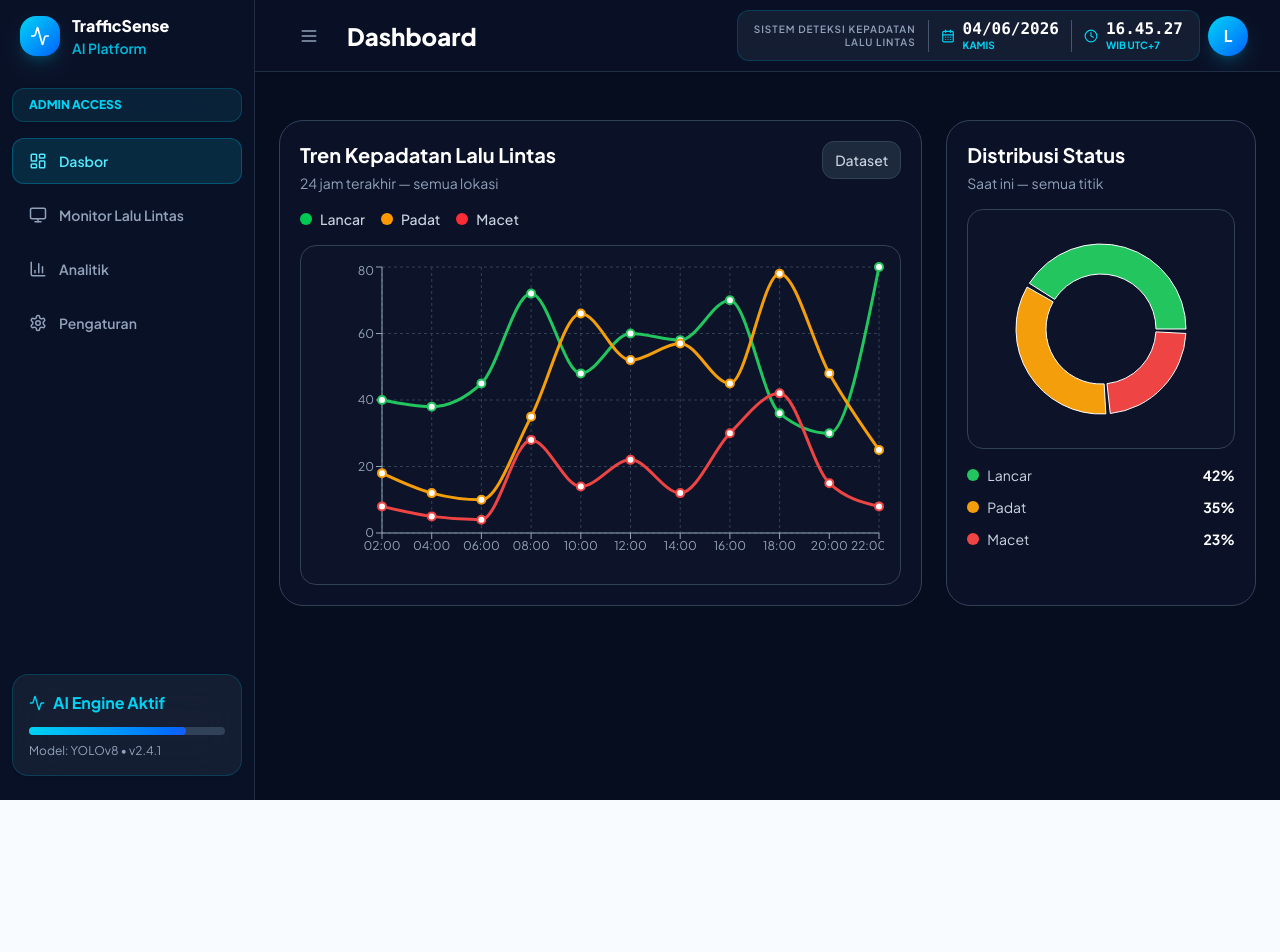
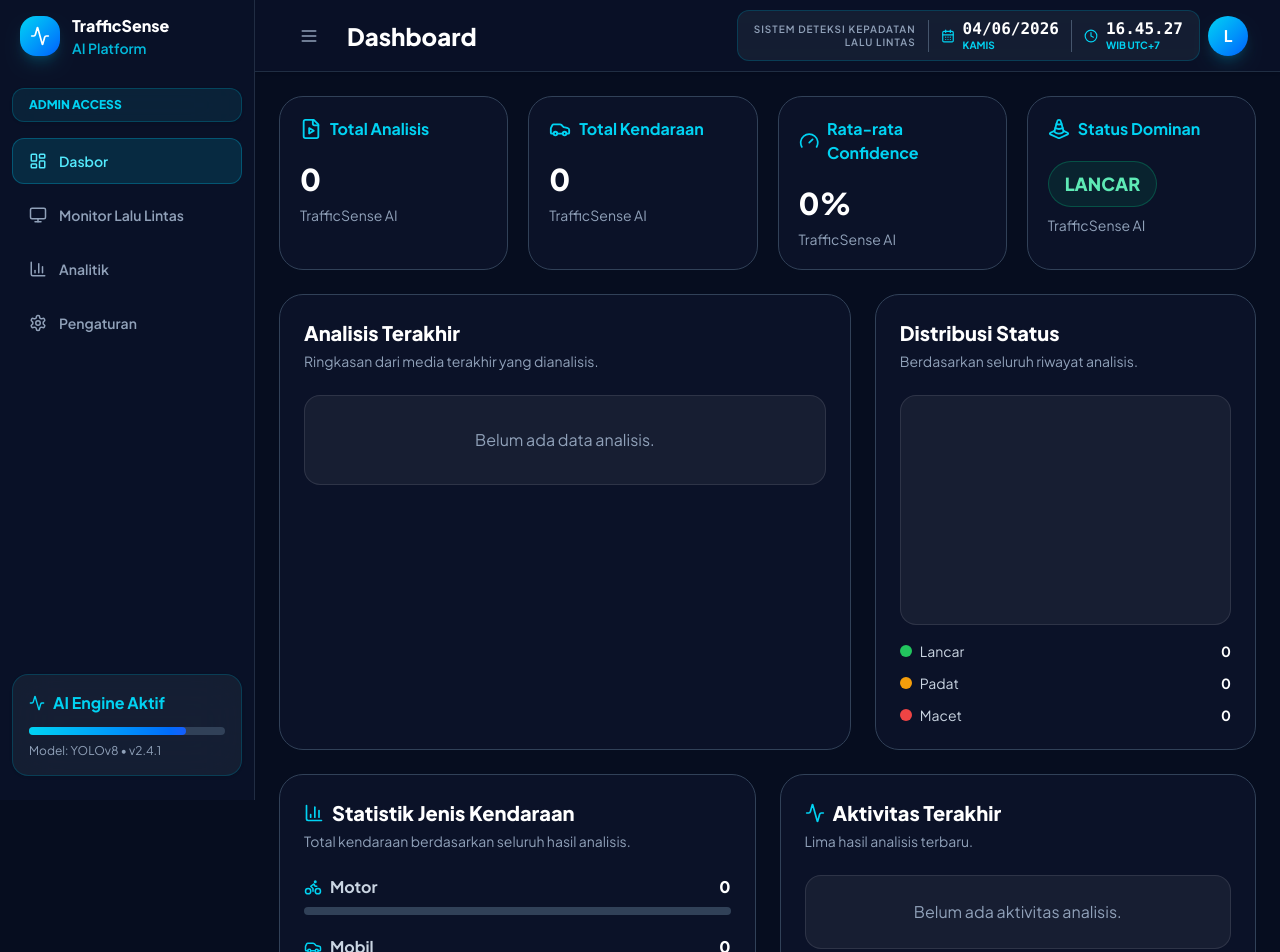
Before and after one commit to Anandaa45/TrafficSense-AI, a React (Vite) app in the folder client/: page /dashboard in a window 1280 px wide. Shown: the top 952 px of the page. Before the commit the page ends 800 px from the top, so only its background shows below. Built offline with nearby package versions, Linux system fonts and the light colour scheme.

Commit message:
change UI dashboard

```diff
--- a/client/src/Context/LanguageContext.jsx
+++ b/client/src/Context/LanguageContext.jsx
@@ -92,14 +92,30 @@ const translations = {
     systemLabel2: 'Lalu Lintas',
 
     dashboardPage: {
-      trafficTrendTitle: 'Tren Kepadatan Lalu Lintas',
-      trafficTrendSub: '24 jam terakhir — semua lokasi',
-      dataset: 'Dataset',
+      totalAnalysis: 'Total Analisis',
+      totalVehicles: 'Total Kendaraan',
+      avgConfidence: 'Rata-rata Confidence',
+      dominantStatus: 'Status Dominan',
+      latestAnalysis: 'Analisis Terakhir',
+      latestAnalysisSub: 'Ringkasan dari media terakhir yang dianalisis.',
+      noAnalysis: 'Belum ada data analisis.',
+      file: 'File',
+      analysisTime: 'Waktu Analisis',
+      status: 'Status',
+      statusDistributionSub: 'Berdasarkan seluruh riwayat analisis.',
+      vehicleStatistics: 'Statistik Jenis Kendaraan',
+      vehicleStatisticsSub: 'Total kendaraan berdasarkan seluruh hasil analisis.',
+      recentActivity: 'Aktivitas Terakhir',
+      recentActivitySub: 'Lima hasil analisis terbaru.',
+      noActivity: 'Belum ada aktivitas analisis.',
+      car: 'Mobil',
+      motor: 'Motor',
+      bus: 'Bus',
+      truck: 'Truk',
       smooth: 'Lancar',
       dense: 'Padat',
       jammed: 'Macet',
-      statusDistribution: 'Distribusi Status',
-      currentAllPoints: 'Saat ini — semua titik',
+
     },
 
     trafficMonitorPage: {
@@ -251,14 +267,30 @@ const translations = {
     systemLabel2: 'Detection System',
 
     dashboardPage: {
-      trafficTrendTitle: 'Traffic Density Trend',
-      trafficTrendSub: 'Last 24 hours — all locations',
-      dataset: 'Dataset',
+      totalAnalysis: 'Total Analysis',
+      totalVehicles: 'Total Vehicles',
+      avgConfidence: 'Average Confidence',
+      dominantStatus: 'Dominant Status',
+      latestAnalysis: 'Latest Analysis',
+      latestAnalysisSub: 'Summary from the latest analyzed media.',
+      noAnalysis: 'No analysis data yet.',
+      file: 'File',
+      analysisTime: 'Analysis Time',
+      status: 'Status',
+      statusDistributionSub: 'Based on all analysis history.',
+      vehicleStatistics: 'Vehicle Type Statistics',
+      vehicleStatisticsSub: 'Total vehicles based on all analysis results.',
+      recentActivity: 'Recent Activity',
+      recentActivitySub: 'Five latest analysis results.',
+      noActivity: 'No analysis activity yet.',
+      car: 'Car',
+      motor: 'Motorcycle',
+      bus: 'Bus',
+      truck: 'Truck',
       smooth: 'Smooth',
       dense: 'Dense',
       jammed: 'Congested',
-      statusDistribution: 'Status Distribution',
-      currentAllPoints: 'Current — all points',
+
     },
 
     trafficMonitorPage: {
--- a/client/src/pages/Dashboard.jsx
+++ b/client/src/pages/Dashboard.jsx
@@ -1,170 +1,262 @@
-import { useLanguage } from '../Context/LanguageContext.jsx';
-import React from 'react';
+import React, { useMemo } from 'react';
 import {
   ResponsiveContainer,
-  LineChart,
-  Line,
-  CartesianGrid,
-  XAxis,
-  YAxis,
-  Tooltip,
   PieChart,
   Pie,
   Cell,
+  Tooltip,
 } from 'recharts';
+import {
+  Activity,
+  BarChart3,
+  Car,
+  Bike,
+  Bus,
+  Truck,
+  Gauge,
+  FileVideo,
+  TrafficCone,
+} from 'lucide-react';
+import { useLanguage } from '../Context/LanguageContext.jsx';
 import { useTheme } from '../Context/ThemeContext.jsx';
-
-const trafficTrendData = [
-  { time: '02:00', lancar: 40, padat: 18, macet: 8 },
-  { time: '04:00', lancar: 38, padat: 12, macet: 5 },
-  { time: '06:00', lancar: 45, padat: 10, macet: 4 },
-  { time: '08:00', lancar: 72, padat: 35, macet: 28 },
-  { time: '10:00', lancar: 48, padat: 66, macet: 14 },
-  { time: '12:00', lancar: 60, padat: 52, macet: 22 },
-  { time: '14:00', lancar: 58, padat: 57, macet: 12 },
-  { time: '16:00', lancar: 70, padat: 45, macet: 30 },
-  { time: '18:00', lancar: 36, padat: 78, macet: 42 },
-  { time: '20:00', lancar: 30, padat: 48, macet: 15 },
-  { time: '22:00', lancar: 80, padat: 25, macet: 8 },
-];
+import { getAnalysisHistory } from '../lib/analysisStorage.js';
 
 export default function Dashboard() {
   const { isDark } = useTheme();
   const { t } = useLanguage();
-  const d = t.dashboardPage;
+  const d = t.dashboardPage || {};
 
-  const trafficStatusData = [
-  { name: d.smooth, value: 42, color: '#22c55e' },
-  { name: d.dense, value: 35, color: '#f59e0b' },
-  { name: d.jammed, value: 23, color: '#ef4444' },
-];
+  const history = useMemo(() => getAnalysisHistory(), []);
+
+  const stats = useMemo(() => {
+    const totalAnalysis = history.length;
+
+    const totalVehicles = history.reduce(
+      (sum, item) => sum + Number(item.totalVehicles || 0),
+      0
+    );
+
+    const confidenceValues = history
+      .map((item) => Number(item.confidence))
+      .filter((value) => Number.isFinite(value));
+
+    const avgConfidence =
+      confidenceValues.length > 0
+        ? (
+            confidenceValues.reduce((sum, value) => sum + value, 0) /
+            confidenceValues.length
+          ).toFixed(1)
+        : 0;
+
+    const statusCount = {
+      lancar: 0,
+      padat: 0,
+      macet: 0,
+    };
+
+    const vehicleTypes = {
+      motor: 0,
+      car: 0,
+      bus: 0,
+      truck: 0,
+    };
+
+    history.forEach((item) => {
+      const status = String(item.status || 'lancar').toLowerCase();
+
+      if (statusCount[status] !== undefined) {
+        statusCount[status] += 1;
+      }
+
+      vehicleTypes.motor += Number(item.vehicleTypes?.motor || 0);
+      vehicleTypes.car += Number(item.vehicleTypes?.car || 0);
+      vehicleTypes.bus += Number(item.vehicleTypes?.bus || 0);
+      vehicleTypes.truck += Number(item.vehicleTypes?.truck || 0);
+    });
+
+    const dominantStatus = Object.entries(statusCount).sort(
+      (a, b) => b[1] - a[1]
+    )[0]?.[0] || 'lancar';
+
+    return {
+      totalAnalysis,
+      totalVehicles,
+      avgConfidence,
+      statusCount,
+      dominantStatus,
+      vehicleTypes,
+      latest: history[0] || null,
+      recent: history.slice(0, 5),
+    };
+  }, [history]);
 
   const cardClass = isDark
     ? 'bg-[#0b1228] border border-slate-700 text-white'
     : 'bg-white border border-slate-200 text-slate-900 shadow-sm';
 
-  const chartBoxClass = isDark
-    ? 'bg-slate-900/40 border border-slate-700'
+  const innerClass = isDark
+    ? 'bg-white/5 border border-white/10'
     : 'bg-slate-50 border border-slate-200';
 
-  const titleText = isDark ? 'text-white' : 'text-slate-900';
-  const mutedText = isDark ? 'text-slate-400' : 'text-slate-500';
+  const titleText = isDark ? 'text-white' : 'text-slate-950';
+  const mutedText = isDark ? 'text-slate-400' : 'text-slate-600';
   const bodyText = isDark ? 'text-slate-300' : 'text-slate-700';
-
-  const chartGrid = isDark ? '#334155' : '#cbd5e1';
-  const chartAxis = isDark ? '#94a3b8' : '#64748b';
   const tooltipBg = isDark ? '#0f172a' : '#ffffff';
   const tooltipBorder = isDark ? '#334155' : '#e2e8f0';
   const tooltipText = isDark ? '#e2e8f0' : '#0f172a';
 
+  const statusData = [
+    {
+      name: d.smooth || 'Lancar',
+      value: stats.statusCount.lancar,
+      color: '#22c55e',
+    },
+    {
+      name: d.dense || 'Padat',
+      value: stats.statusCount.padat,
+      color: '#f59e0b',
+    },
+    {
+      name: d.jammed || 'Macet',
+      value: stats.statusCount.macet,
+      color: '#ef4444',
+    },
+  ];
+
+  const vehicleData = [
+    {
+      label: d.motor || 'Motor',
+      value: stats.vehicleTypes.motor,
+      icon: Bike,
+    },
+    {
+      label: d.car || 'Mobil',
+      value: stats.vehicleTypes.car,
+      icon: Car,
+    },
+    {
+      label: d.bus || 'Bus',
+      value: stats.vehicleTypes.bus,
+      icon: Bus,
+    },
+    {
+      label: d.truck || 'Truk',
+      value: stats.vehicleTypes.truck,
+      icon: Truck,
+    },
+  ];
+
+  const maxVehicle = Math.max(...vehicleData.map((item) => item.value), 1);
+
+  function formatDate(value) {
+    if (!value) return '-';
+
+    return new Date(value).toLocaleString('id-ID', {
+      dateStyle: 'medium',
+      timeStyle: 'short',
+    });
+  }
+
+  function statusClass(status) {
+    if (status === 'macet') return 'text-rose-400 bg-rose-500/10 border-rose-500/30';
+    if (status === 'padat') return 'text-amber-300 bg-amber-500/10 border-amber-500/30';
+    return 'text-emerald-300 bg-emerald-500/10 border-emerald-500/30';
+  }
+
   return (
-    <div className="mt-6 grid grid-cols-1 gap-6 xl:grid-cols-3">
-      {/* Tren Kepadatan */}
-      <section className={`rounded-3xl p-5 transition-colors xl:col-span-2 ${cardClass}`}>
-        <div className="mb-4 flex items-start justify-between gap-4">
-          <div>
-            <h3 className={`text-xl font-bold ${titleText}`}>
-              {d.trafficTrendTitle}
+    <div className="space-y-6">
+      <div className="grid gap-5 md:grid-cols-2 xl:grid-cols-4">
+        <SummaryCard
+          icon={<FileVideo size={22} />}
+          label={d.totalAnalysis || 'Total Analisis'}
+          value={stats.totalAnalysis}
+          cardClass={cardClass}
+          mutedText={mutedText}
+          titleText={titleText}
+        />
+
+        <SummaryCard
+          icon={<Car size={22} />}
+          label={d.totalVehicles || 'Total Kendaraan'}
+          value={stats.totalVehicles}
+          cardClass={cardClass}
+          mutedText={mutedText}
+          titleText={titleText}
+        />
+
+        <SummaryCard
+          icon={<Gauge size={22} />}
+          label={d.avgConfidence || 'Rata-rata Confidence'}
+          value={`${stats.avgConfidence}%`}
+          cardClass={cardClass}
+          mutedText={mutedText}
+          titleText={titleText}
+        />
+
+        <SummaryCard
+          icon={<TrafficCone size={22} />}
+          label={d.dominantStatus || 'Status Dominan'}
+          value={stats.dominantStatus.toUpperCase()}
+          cardClass={cardClass}
+          mutedText={mutedText}
+          titleText={titleText}
+          badgeClass={statusClass(stats.dominantStatus)}
+        />
+      </div>
+
+      <div className="grid gap-6 xl:grid-cols-[1.2fr_0.8fr]">
+        <section className={`rounded-3xl p-6 ${cardClass}`}>
+          <h3 className={`text-xl font-extrabold ${titleText}`}>
+            {d.latestAnalysis || 'Analisis Terakhir'}
           </h3>
 
           <p className={`mt-1 text-sm ${mutedText}`}>
-              {d.trafficTrendSub}
+            {d.latestAnalysisSub || 'Ringkasan dari media terakhir yang dianalisis.'}
           </p>
+
+          {!stats.latest ? (
+            <div className={`mt-6 rounded-2xl p-8 text-center ${innerClass} ${mutedText}`}>
+              {d.noAnalysis || 'Belum ada data analisis.'}
             </div>
-
-          <button
-            className={`rounded-xl border px-3 py-2 text-sm font-medium transition-colors ${
-              isDark
-                ? 'border-slate-700 bg-slate-800 text-slate-300 hover:bg-slate-700'
-                : 'border-slate-200 bg-slate-100 text-slate-700 hover:bg-slate-200'
-            }`}
-          >
-            {d.dataset}
-          </button>
+          ) : (
+            <div className={`mt-6 rounded-2xl p-5 ${innerClass}`}>
+              <div className="grid gap-4 md:grid-cols-2">
+                <Info label={d.file || 'File'} value={stats.latest.fileName} titleText={titleText} mutedText={mutedText} />
+                <Info label={d.analysisTime || 'Waktu Analisis'} value={formatDate(stats.latest.analyzedAt)} titleText={titleText} mutedText={mutedText} />
+                <Info label={d.totalVehicles || 'Total Kendaraan'} value={stats.latest.totalVehicles} titleText={titleText} mutedText={mutedText} />
+                <div>
+                  <p className={`text-sm ${mutedText}`}>{d.status || 'Status'}</p>
+                  <span className={`mt-2 inline-flex rounded-full border px-4 py-2 text-sm font-extrabold uppercase ${statusClass(stats.latest.status)}`}>
+                    {stats.latest.status}
+                  </span>
                 </div>
-
-        <div className="mb-4 flex flex-wrap gap-4 text-sm font-medium">
-          <LegendDot color="bg-green-500" label={d.smooth} textClass={bodyText} />
-          <LegendDot color="bg-amber-500" label={d.dense} textClass={bodyText} />
-          <LegendDot color="bg-red-500" label={d.jammed} textClass={bodyText} />
               </div>
-
-        <div className={`h-[340px] rounded-2xl p-4 ${chartBoxClass}`}>
-          <ResponsiveContainer width="100%" height="100%">
-            <LineChart data={trafficTrendData}>
-              <CartesianGrid strokeDasharray="3 3" stroke={chartGrid} />
-              <XAxis
-                dataKey="time"
-                stroke={chartAxis}
-                tick={{ fill: chartAxis, fontSize: 12 }}
-              />
-              <YAxis
-                stroke={chartAxis}
-                tick={{ fill: chartAxis, fontSize: 12 }}
-              />
-              <Tooltip
-                contentStyle={{
-                  backgroundColor: tooltipBg,
-                  border: `1px solid ${tooltipBorder}`,
-                  borderRadius: '12px',
-                  color: tooltipText,
-                }}
-                labelStyle={{ color: tooltipText }}
-              />
-              <Line
-                type="monotone"
-                dataKey="lancar"
-                stroke="#22c55e"
-                strokeWidth={3}
-                dot={{ r: 4, strokeWidth: 2 }}
-                activeDot={{ r: 6 }}
-              />
-              <Line
-                type="monotone"
-                dataKey="padat"
-                stroke="#f59e0b"
-                strokeWidth={3}
-                dot={{ r: 4, strokeWidth: 2 }}
-                activeDot={{ r: 6 }}
-              />
-              <Line
-                type="monotone"
-                dataKey="macet"
-                stroke="#ef4444"
-                strokeWidth={3}
-                dot={{ r: 4, strokeWidth: 2 }}
-                activeDot={{ r: 6 }}
-              />
-            </LineChart>
-          </ResponsiveContainer>
             </div>
+          )}
         </section>
 
-      {/* Distribusi Status */}
-      <section className={`rounded-3xl p-5 transition-colors ${cardClass}`}>
-        <div className="mb-4">
-          <h3 className={`text-xl font-bold ${titleText}`}>
-            {d.statusDistribution}
+        <section className={`rounded-3xl p-6 ${cardClass}`}>
+          <h3 className={`text-xl font-extrabold ${titleText}`}>
+            {d.statusDistribution || 'Distribusi Status'}
           </h3>
 
           <p className={`mt-1 text-sm ${mutedText}`}>
-            {d.currentAllPoints}
+            {d.statusDistributionSub || 'Berdasarkan seluruh riwayat analisis.'}
           </p>
-        </div>
 
-        <div className={`h-[240px] rounded-2xl p-3 ${chartBoxClass}`}>
+          <div className={`mt-6 h-[230px] rounded-2xl p-3 ${innerClass}`}>
             <ResponsiveContainer width="100%" height="100%">
               <PieChart>
                 <Pie
-                data={trafficStatusData}
+                  data={statusData}
                   dataKey="value"
                   nameKey="name"
                   innerRadius={55}
                   outerRadius={85}
                   paddingAngle={3}
                 >
-                {trafficStatusData.map((entry, index) => (
-                  <Cell key={`cell-${index}`} fill={entry.color} />
+                  {statusData.map((entry, index) => (
+                    <Cell key={index} fill={entry.color} />
                   ))}
                 </Pie>
 
@@ -175,14 +267,13 @@ export default function Dashboard() {
                     borderRadius: '12px',
                     color: tooltipText,
                   }}
-                labelStyle={{ color: tooltipText }}
                 />
               </PieChart>
             </ResponsiveContainer>
           </div>
 
           <div className="mt-4 space-y-3">
-          {trafficStatusData.map((item) => (
+            {statusData.map((item) => (
               <div key={item.name} className="flex items-center justify-between">
                 <div className={`flex items-center gap-2 text-sm ${bodyText}`}>
                   <span
@@ -193,21 +284,128 @@ export default function Dashboard() {
                 </div>
 
                 <span className={`text-sm font-bold ${titleText}`}>
-                {item.value}%
+                  {item.value}
                 </span>
               </div>
             ))}
           </div>
         </section>
       </div>
+
+      <div className="grid gap-6 xl:grid-cols-2">
+        <section className={`rounded-3xl p-6 ${cardClass}`}>
+          <h3 className={`flex items-center gap-2 text-xl font-extrabold ${titleText}`}>
+            <BarChart3 size={20} className="text-cyan-400" />
+            {d.vehicleStatistics || 'Statistik Jenis Kendaraan'}
+          </h3>
+
+          <p className={`mt-1 text-sm ${mutedText}`}>
+            {d.vehicleStatisticsSub || 'Total kendaraan berdasarkan seluruh hasil analisis.'}
+          </p>
+
+          <div className="mt-6 space-y-5">
+            {vehicleData.map((item) => {
+              const Icon = item.icon;
+              const percent = Math.round((item.value / maxVehicle) * 100);
+
+              return (
+                <div key={item.label}>
+                  <div className="mb-2 flex items-center justify-between">
+                    <div className={`flex items-center gap-2 font-bold ${bodyText}`}>
+                      <Icon size={18} className="text-cyan-400" />
+                      {item.label}
+                    </div>
+                    <span className={`font-extrabold ${titleText}`}>
+                      {item.value}
+                    </span>
+                  </div>
+
+                  <div className={`h-2 rounded-full ${isDark ? 'bg-slate-700' : 'bg-slate-200'}`}>
+                    <div
+                      className="h-2 rounded-full bg-cyan-400"
+                      style={{ width: `${percent}%` }}
+                    />
+                  </div>
+                </div>
+              );
+            })}
+          </div>
+        </section>
+
+        <section className={`rounded-3xl p-6 ${cardClass}`}>
+          <h3 className={`flex items-center gap-2 text-xl font-extrabold ${titleText}`}>
+            <Activity size={20} className="text-cyan-400" />
+            {d.recentActivity || 'Aktivitas Terakhir'}
+          </h3>
+
+          <p className={`mt-1 text-sm ${mutedText}`}>
+            {d.recentActivitySub || 'Lima hasil analisis terbaru.'}
+          </p>
+
+          <div className="mt-6 space-y-3">
+            {stats.recent.length === 0 && (
+              <div className={`rounded-2xl p-6 text-center ${innerClass} ${mutedText}`}>
+                {d.noActivity || 'Belum ada aktivitas analisis.'}
+              </div>
+            )}
+
+            {stats.recent.map((item) => (
+              <div key={item.id} className={`rounded-2xl p-4 ${innerClass}`}>
+                <div className="flex items-center justify-between gap-4">
+                  <div className="min-w-0">
+                    <p className={`truncate font-bold ${titleText}`}>
+                      {item.fileName}
+                    </p>
+                    <p className={`mt-1 text-xs ${mutedText}`}>
+                      {formatDate(item.analyzedAt)}
+                    </p>
+                  </div>
+
+                  <span className={`shrink-0 rounded-full border px-3 py-1 text-xs font-bold uppercase ${statusClass(item.status)}`}>
+                    {item.status}
+                  </span>
+                </div>
+              </div>
+            ))}
+          </div>
+        </section>
+      </div>
+    </div>
   );
 }
 
-function LegendDot({ color, label, textClass }) {
+function SummaryCard({ icon, label, value, cardClass, mutedText, titleText, badgeClass }) {
   return (
-    <div className={`flex items-center gap-2 ${textClass}`}>
-      <span className={`h-3 w-3 rounded-full ${color}`} />
-      {label}
+    <section className={`rounded-3xl p-5 ${cardClass}`}>
+      <div className="flex items-center gap-2 text-cyan-400">
+        {icon}
+        <p className="font-bold">{label}</p>
+      </div>
+
+      {badgeClass ? (
+        <span className={`mt-5 inline-flex rounded-full border px-4 py-2 text-lg font-extrabold ${badgeClass}`}>
+          {value}
+        </span>
+      ) : (
+        <p className={`mt-5 text-3xl font-extrabold ${titleText}`}>
+          {value}
+        </p>
+      )}
+
+      <p className={`mt-2 text-sm ${mutedText}`}>
+        TrafficSense AI
+      </p>
+    </section>
+  );
+}
+
+function Info({ label, value, titleText, mutedText }) {
+  return (
+    <div>
+      <p className={`text-sm ${mutedText}`}>{label}</p>
+      <p className={`mt-1 break-all font-extrabold ${titleText}`}>
+        {value || '-'}
+      </p>
     </div>
   );
 }
```
Lines whose indentation alone changed are shown as unchanged.
